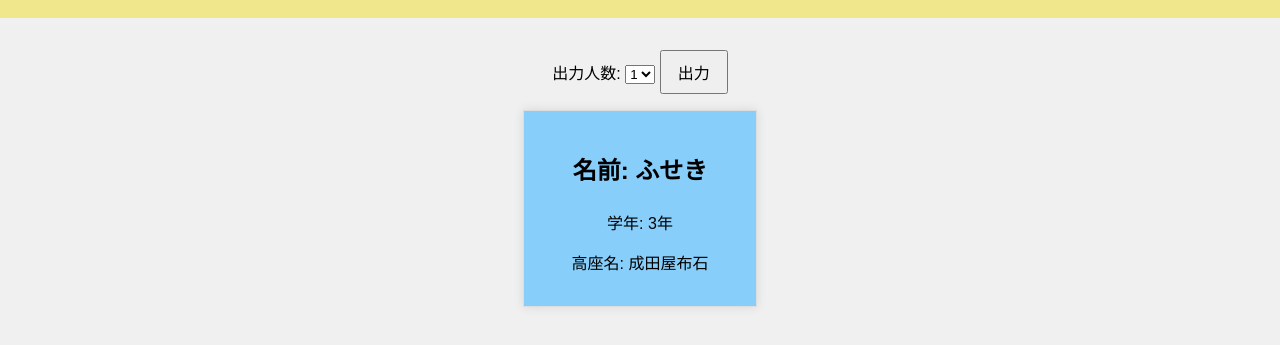
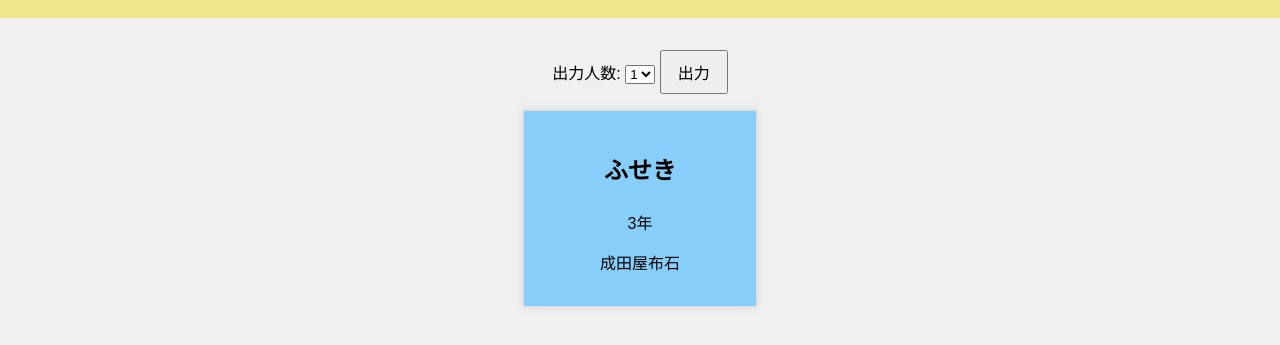
Before and after one commit to Helios14PG/ochimen, a plain HTML site: page index.html in a window 1280 px wide. Both pictures are taken after a click on the button "出力". Shown: the part 103-448 px from the top of the page. Drawn offline with Linux system fonts and the light colour scheme.

Commit message:
Update index.html

```diff
--- a/index.html
+++ b/index.html
@@ -91,7 +91,7 @@
             {name: 'ねお', grade: '2年', stageName: '聖護院梨々印'},
             {name: 'かおる', grade: '3年', stageName: '柱香薫'},
             {name: 'きたろう', grade: '3年', stageName: '釈尊亭喜汰郎'},
-            {name: 'さすけけけけけ', grade: '3年', stageName: '聖護院四角形'},
+            {name: 'さすけ', grade: '3年', stageName: '聖護院四角形'},
             {name: 'ふせき', grade: '3年', stageName: '成田屋布石'},
             {name: 'べーこん', grade: '3年', stageName: '柱辺ぇ今'},
             {name: 'いちばち', grade: '3年', stageName: '成田屋零百'},
@@ -121,9 +121,9 @@
                     const memberDiv = document.createElement('div');
                     memberDiv.className = 'member';
                     memberDiv.innerHTML = `
-                        <p class="name">名前: ${member.name}</p>
-                        <p class="grade">学年: ${member.grade}</p>
-                        <p class="stageName">高座名: ${member.stageName}</p>
+                        <p class="name">${member.name}</p>
+                        <p class="grade">${member.grade}</p>
+                        <p class="stageName">${member.stageName}</p>
                     `;
                     membersContainer.appendChild(memberDiv);
                 }, 1000 * (i + 1)); // 1秒間隔で表示
```
